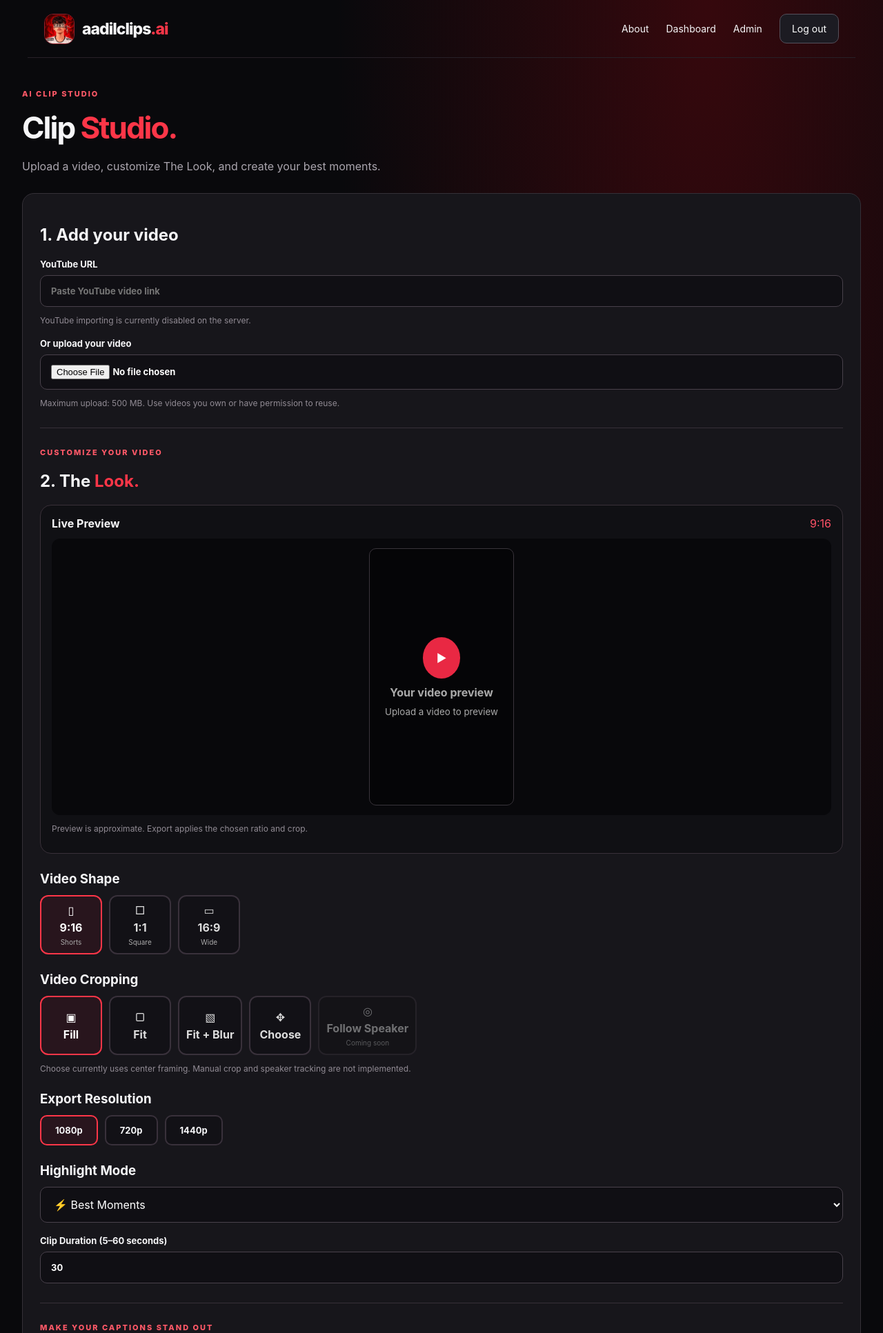
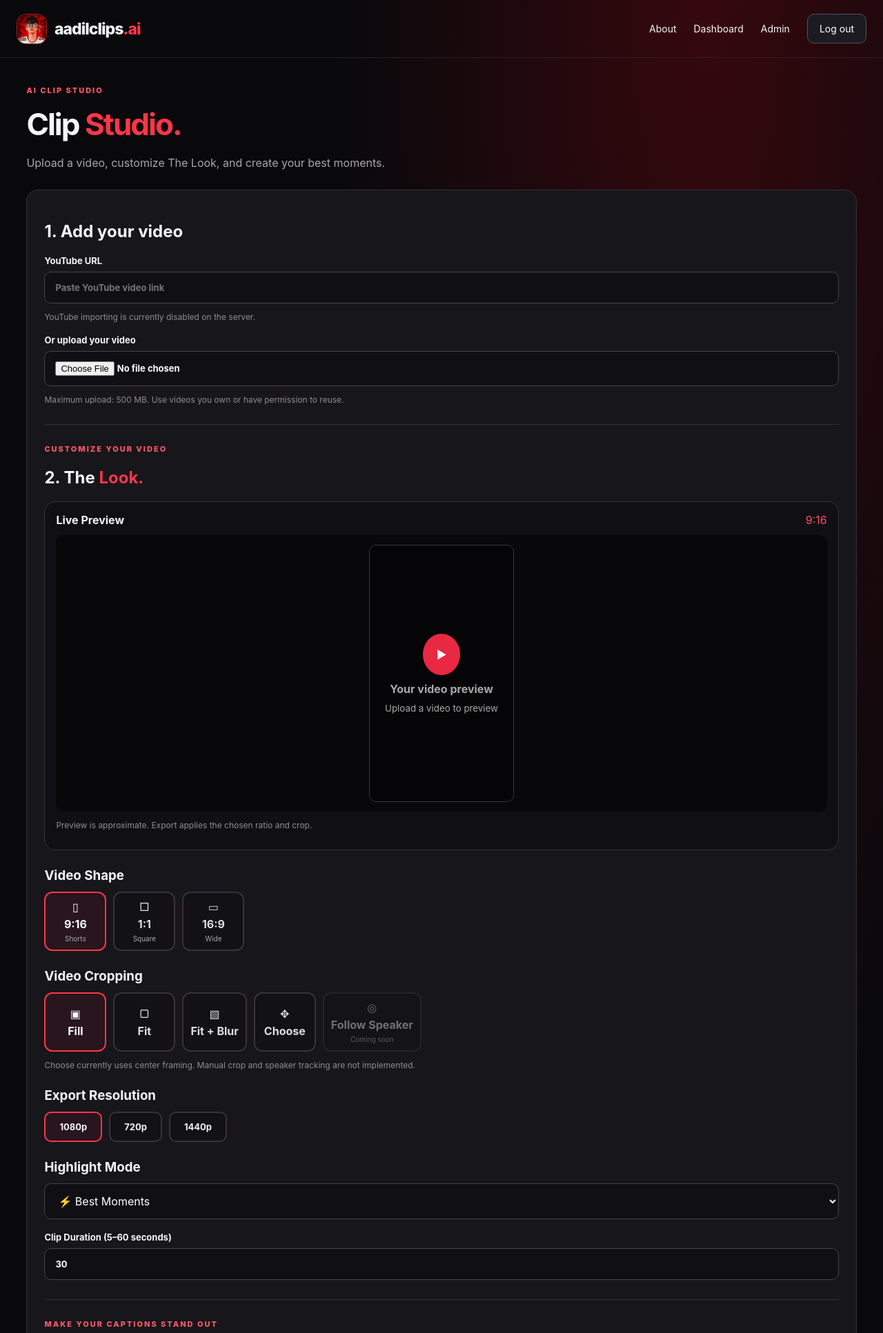
Before and after one commit to chatgptuser7786/aadilclips-ai, a FastAPI app: page /dashboard in a window 1280 px wide; the page is wider, and only the part inside the window is pictured. Shown: the top 1933 px of that part at 69% size. Run offline with FastAPI, Linux system fonts and the light colour scheme; the visitor is signed in with stand-in values (Sample User, id 1); data comes from the database, SQL or seed files in the repository; data that the repository does not hold is empty.

Commit message:
Update style.css

```diff
--- a/static/style.css
+++ b/static/style.css
@@ -14,16 +16,17 @@ html {
   width: 100%;
   min-width: 0;
   margin: 0;
-  overflow-x: hidden;
+  padding: 0;
+  overflow-x: clip;
 }
 
 body {
   width: 100%;
   min-width: 0;
   max-width: none;
+  min-height: 100vh;
   margin: 0;
-  min-height: 100vh;
-  overflow-x: hidden;
+  padding: 0;
   background: radial-gradient(
     ellipse at 80% 0%,
     #36080d 0%,
@@ -43,15 +46,22 @@ textarea {
   font: inherit;
 }
 
+button {
+  cursor: pointer;
+}
+
+/* HEADER */
+
 header {
   width: 100%;
   max-width: 1200px;
   height: 84px;
   margin: 0 auto;
+  padding: 0 24px;
   display: flex;
   align-items: center;
   justify-content: space-between;
-  padding: 0 24px;
+  gap: 16px;
   border-bottom: 1px solid #272128;
 }
 
@@ -62,6 +72,7 @@ header {
   font-weight: 850;
   font-size: 23px;
   letter-spacing: -1px;
+  white-space: nowrap;
 }
 
 .brand img {
@@ -425,52 +452,7 @@ td form {
   margin: 0;
 }
 
-.editor-grid {
-  display: grid;
-  grid-template-columns: repeat(2, minmax(0, 1fr));
-  gap: 0 18px;
-}
-
-/* DASHBOARD FULL-WIDTH FIX */
-
-main {
-  display: block;
-  width: 100%;
-  max-width: none;
-  min-width: 0;
-  margin: 0;
-}
-
-.dashboard.studio-v2 {
-  width: 100%;
-  max-width: none !important;
-  min-width: 0;
-  margin-left: auto;
-  margin-right: auto;
-  padding: 45px clamp(16px, 3vw, 56px);
-}
-
-.dashboard.studio-v2 > .box,
-.dashboard.studio-v2 > #jobs {
-  width: 100%;
-  max-width: none;
-  min-width: 0;
-}
-
-.dashboard.studio-v2 #clip-form {
-  width: 100%;
-  min-width: 0;
-}
-
-.dashboard.studio-v2 .preview-panel,
-.dashboard.studio-v2 .preview-stage {
-  width: 100%;
-  min-width: 0;
-}
-
-.dashboard.studio-v2 .caption-gallery {
-  max-width: 100%;
-}
+/* MOBILE RESPONSIVE */
 
 @media (max-width: 680px) {
   header {
@@ -536,16 +519,67 @@ main {
   .dashboard h1 {
     font-size: 38px;
   }
+}
 
-  .editor-grid {
-    grid-template-columns: 1fr;
-  }
+/* ======================================
+   AADILCLIPS DASHBOARD FULL WIDTH FIX
+   Applies only to dashboard pages
+   ====================================== */
 
-  .dashboard.studio-v2 {
+body:has(.studio-v2) {
+  width: 100% !important;
+  min-width: 0 !important;
+  max-width: none !important;
+  margin: 0 !important;
+}
+
+body:has(.studio-v2) > header {
+  width: 100% !important;
+  max-width: none !important;
+  min-width: 0 !important;
+  margin: 0 !important;
+}
+
+body:has(.studio-v2) > main {
+  display: block !important;
+  width: 100% !important;
+  max-width: none !important;
+  min-width: 0 !important;
+  margin: 0 !important;
+  padding: 0 !important;
+}
+
+body:has(.studio-v2) .dashboard.studio-v2 {
+  display: block;
+  width: 100% !important;
+  max-width: none !important;
+  min-width: 0 !important;
+  margin: 0 !important;
+  padding: 40px clamp(16px, 3vw, 48px);
+}
+
+body:has(.studio-v2) .dashboard.studio-v2 > .box,
+body:has(.studio-v2) .dashboard.studio-v2 > #jobs {
+  width: 100% !important;
+  max-width: none !important;
+  min-width: 0 !important;
+  margin-left: 0 !important;
+  margin-right: 0 !important;
+}
+
+body:has(.studio-v2) .dashboard.studio-v2 form,
+body:has(.studio-v2) .dashboard.studio-v2 .preview-panel,
+body:has(.studio-v2) .dashboard.studio-v2 .settings-section {
+  max-width: 100%;
+  min-width: 0;
+}
+
+@media (max-width: 680px) {
+  body:has(.studio-v2) .dashboard.studio-v2 {
     padding: 28px 15px;
   }
 
-  .dashboard.studio-v2 > .box {
+  body:has(.studio-v2) .dashboard.studio-v2 > .box {
     padding: 16px;
   }
 }
```
Also changed, not shown: other parts of static/style.css (+61 -42 lines).
